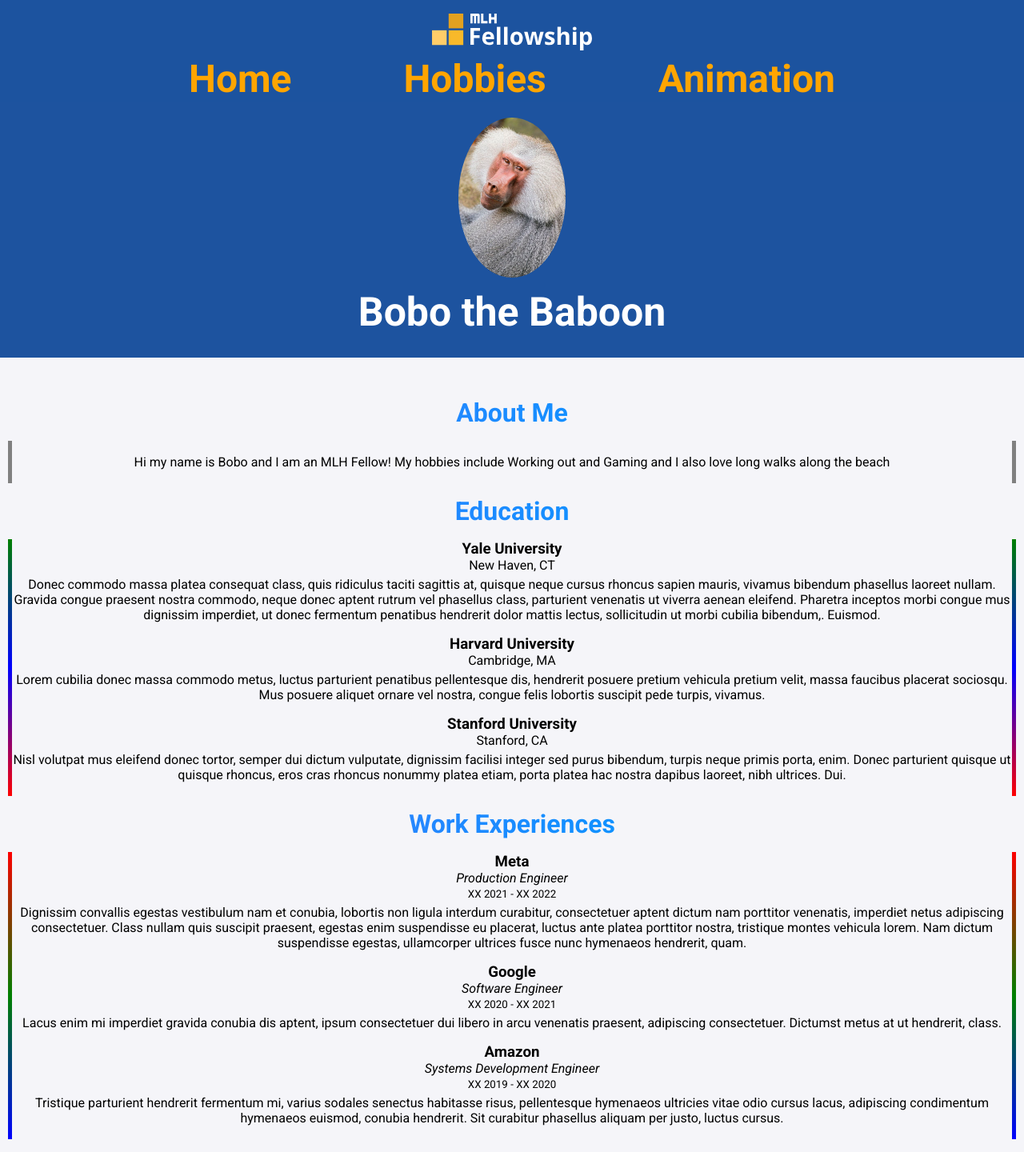
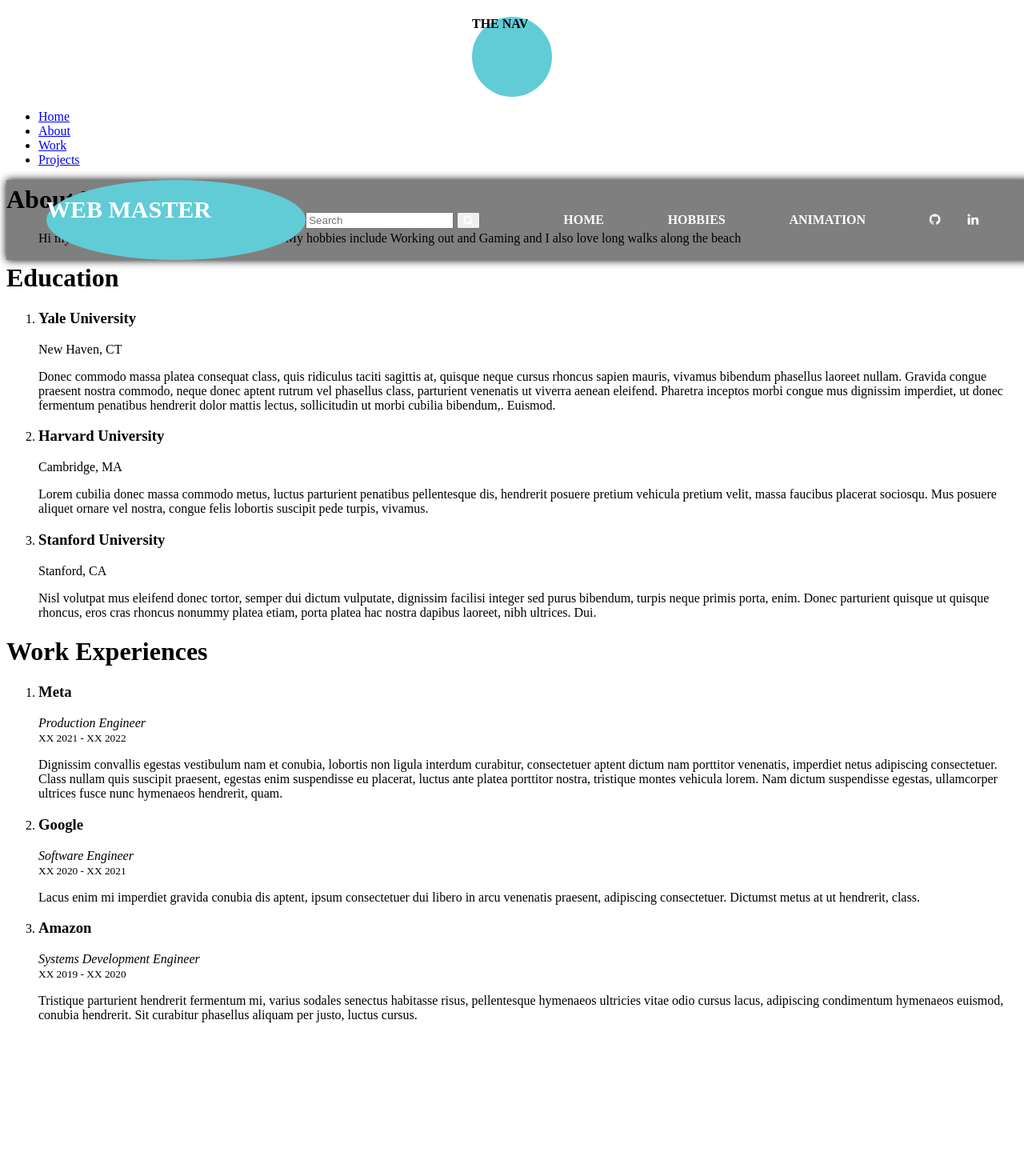
Before and after one commit to shawnzhang12/flask-personal-portfolio, a Flask app: page / in a window 1280 px wide. Shown: the whole page at 80% size. After the commit the page ends 1278 px from the top, so only its background shows below. Run offline with Flask 2, Linux system fonts and the light colour scheme.

Commit message:
remaking entire nav bar and layout, following yt tutorial

```diff
--- a/app/__init__.py
+++ b/app/__init__.py
@@ -10,7 +10,7 @@ GoogleMaps(app, key=os.getenv("MAPS_API_KEY"))
 
 @app.route("/")
 def index():
-    return render_template("main.jinja",
+    return render_template("main.j2",
                            title="Bobo the Baboon",
                            name="Bobo",
                            hobbies="Working out and Gaming",
@@ -103,7 +103,7 @@ def hobbies_and_map():
         },
     ]
 
-    return render_template('hobbies_and_map.jinja',
+    return render_template('hobbies_and_map.j2',
                            title=title,
                            trdmap=bobomap,
                            hobbies=hobbies,
--- a/app/static/styles/main.css
+++ b/app/static/styles/main.css
@@ -1,97 +1,22 @@
 p, h1, h2, h3, h4, h5, h6, button {
-    font-family: "Roboto", serif;
+    font-family: "Rob
 }
 
 body {
-    background-color: #f5f5f9;
-    background-size: cover;
-    width: auto;
-    overflow-x: hidden;
-    font-family: "Roboto", serif;
-    margin: 0px;
-}
-
-.nav-bar {
-    width: 100%;
-    display: inline-block;
-    background-color: #1C539F;
-    font-family: "Roboto", serif;
-    font-weight: 700 !important;
-    padding-top: 10px;
-}
-
-.nav-content .logo-touch-target {
-    display: inline-flex;
-    height: 60%;
-    width: 350px;
-}
-
-.nav-content .nav-logo {
-    height: 60px;
-    margin: auto;
-}
-
-.nav-logo {
+    width: 100vw;
+    height: 100vh;
+    margin: 0;
+    background: black;
+    overflow: hidden;
     display: flex;
+    justify-content: center;
     align-items: center;
-    justify-content: center;
-}
-
-.nav-logo img {
-    width: 200px;
-}
-
-.nav-content nav {
-    display: flex;
-    width: 100%;
-    text-align: center;
-    padding-top: 0px;
-    padding-right: 0px;
-}
-
-.nav-content{
-    text-align: center;
-}
-
-.nav-content a{
-    text-decoration: none;
-    color:orange;
-    font-size: 3em;
-    padding: 5%;
-}
+  }
 
 #links {
     display: flex;
     flex-direction: row;
     justify-content: space-evenly;
-}
-
-.profile {
-    background-color: #1d539f !important;
-    text-align: center;
-    height: 320px;
-    margin-bottom: 50px;
-}
-
-.profile h1 {
-        font-size: 50px;
-        font-weight: 700;
-        color: white;
-}
-
-.profile img {
-        border-radius: 50%;
-        max-width: 100%;
-        max-height: 100%;
-        margin-left: auto;
-        margin-right: auto;
-        display: block;
-        padding: 20px;
-}
-
-.profile .profile-picture {
-    margin-bottom: 30px;
-    height: 200px;
 }
 
 .banner {
@@ -164,3 +89,216 @@ body {
 .entry-desc{
     margin-top: 5px;
 }
+
+canvas {
+    position: absolute;
+    top:0;
+    left:0;
+    z-index:-99;
+  }
+  .login-div {
+    max-width: 430px;
+    padding: 35px;
+    border-radius: 15px;
+    color:white;
+    background: rgba(8,8,8,0.7);
+    box-shadow: 1px 1px 20px rgba(0, 0, 0, 0.5);
+  }
+  .logo {
+    background-image: url("../img/logo.jpg");
+    width:100px;
+    height:100px;
+    border-radius: 50%;
+    margin:0 auto;
+  }
+
+  header{
+    width:100%;
+    height: 100px;
+    display: flex;
+    justify-content: space-between;
+    align-items: center;
+    position: fixed;
+    z-index: 99;
+    box-shadow: 0 0 10px #000;
+    background: rgba(0,0,0,0.5);
+  }
+
+
+  i{
+    color: #fff;
+    cursor: pointer;
+  }
+
+  header .logo{
+    flex: 1;
+    color:#fff;
+
+    margin-left: 50px;
+    text-transform: uppercase;
+    font-size: 15px;
+  }
+
+  header ul {
+    flex:2;
+    display: flex;
+    justify-content: space-evenly;
+  }
+  header ul li{
+    list-style: none;
+  }
+  header ul li a{
+    text-decoration: none;
+    color:#fff;
+    font-weight: 600;
+    text-transform: uppercase;
+    padding: 10px 15px;
+  }
+  header ul li a:hover{
+    border-bottom: 2px solid cadetblue;
+  }
+  header .menu{
+    font-size: 2.5em;
+    display: none;
+  }
+  @media(max-width:1000px){
+    header ul{
+        position: fixed;
+        top:100px;
+        right: -100%;
+        background: rgba(0,0,0,0.5);
+        height: calc(100vh - 100px);
+        width:50%;
+        flex-direction: column;
+        align-items: center;
+        transition: right 0.5s linear;
+    }
+
+    header .menu{
+        display: block;
+        width:100px;
+        text-align: center;
+    }
+  }
+
+  *{
+    margin: 0;
+    padding: 0;
+    box-sizing: border-box;
+    font-family: Arial;
+}
+body{
+    background: url(bg.jpg);
+    background-size: cover;
+    height: 100vh;
+    background-position: center;
+}
+header{
+    width:100%;
+    height: 100px;
+    display: flex;
+    justify-content: space-between;
+    align-items: center;
+    position: fixed;
+    z-index: 99;
+    box-shadow: 0 0 10px #000;
+    background: rgba(0,0,0,0.5);
+}
+#chk1{
+    display: none;
+
+
+}
+i{
+    color: #fff;
+    cursor: pointer;
+}
+header .logo{
+    flex: 1;
+    color:#fff;
+
+    margin-left: 50px;
+    text-transform: uppercase;
+    font-size: 15px;
+}
+header .search-box{
+    flex: 1;
+    position: relative;
+}
+.search-box input{
+    width:100%;
+    height: 40px;
+    border: none;
+    outline: none;
+    background:#f2f2f2;
+    border-radius: 30px;
+    color:gray;
+    font-size: 16px;
+    padding-left: 5px;
+    padding-right: 40px;
+    text-align: center;
+
+}
+
+.search-box button{
+    cursor: pointer;
+    width:40px;
+    height: 40px;
+    border-radius: 30px;
+    border:none;
+    position: absolute;
+    top:0;
+    right: 0;
+    transform: scale(0.9);
+    background: green;
+    color: #fff;
+}
+header ul {
+    flex:2;
+    display: flex;
+    justify-content: space-evenly;
+}
+header ul li{
+    list-style: none;
+}
+header ul li a{
+    text-decoration: none;
+    color:#fff;
+    font-weight: 600;
+    text-transform: uppercase;
+    padding: 10px 15px;
+}
+header ul li a:hover{
+    border-bottom: 2px solid cadetblue;
+}
+header .menu{
+    font-size: 2.5em;
+    display: none;
+}
+@media(max-width:1000px){
+    .search-box button{
+        position: absolute;
+    }
+    header ul{
+        position: fixed;
+        top:100px;
+        right: -100%;
+        background: rgba(0,0,0,0.5);
+        height: calc(100vh - 100px);
+        width:50%;
+        flex-direction: column;
+        align-items: center;
+        transition: right 0.5s linear;
+    }
+
+    header .menu{
+        display: block;
+        width:100px;
+        text-align: center;
+    }
+    #chk1:checked ~ ul{
+        right: 0;
+
+    }
+
+}
--- a/app/static/styles/styles.css
+++ b/app/static/styles/styles.css
@@ -1,13 +1,4 @@
-body {
-  width: 100vw;
-  height: 100vh;
-  margin: 0;
-  background: black;
-  overflow: hidden;
-  display: flex;
-  justify-content: center;
-  align-items: center;
-}
+
 canvas {
   position: absolute;
   top:0;
@@ -29,3 +20,79 @@ canvas {
   border-radius: 50%;
   margin:0 auto;
 }
+
+header{
+  width:100%;
+  height: 100px;
+  display: flex;
+  justify-content: space-between;
+  align-items: center;
+  position: fixed;
+  z-index: 99;
+  box-shadow: 0 0 10px #000;
+  background: rgba(0,0,0,0.5);
+}
+#chk1{
+  display: none;
+}
+
+i{
+  color: #fff;
+  cursor: pointer;
+}
+
+header .logo{
+  flex: 1;
+  color:#fff;
+
+  margin-left: 50px;
+  text-transform: uppercase;
+  font-size: 15px;
+}
+
+header ul {
+  flex:2;
+  display: flex;
+  justify-content: space-evenly;
+}
+header ul li{
+  list-style: none;
+}
+header ul li a{
+  text-decoration: none;
+  color:#fff;
+  font-weight: 600;
+  text-transform: uppercase;
+  padding: 10px 15px;
+}
+header ul li a:hover{
+  border-bottom: 2px solid cadetblue;
+}
+header .menu{
+  font-size: 2.5em;
+  display: none;
+}
+@media(max-width:1000px){
+  header ul{
+      position: fixed;
+      top:100px;
+      right: -100%;
+      background: rgba(0,0,0,0.5);
+      height: calc(100vh - 100px);
+      width:50%;
+      flex-direction: column;
+      align-items: center;
+      transition: right 0.5s linear;
+  }
+
+  header .menu{
+      display: block;
+      width:100px;
+      text-align: center;
+  }
+  #chk1:checked ~ ul{
+      right: 0;
+
+  }
+
+}
--- a/app/templates/animation.html
+++ b/app/templates/animation.html
@@ -1,5 +1,4 @@
-{% extends "index.jinja" %}
-
+{% extends "index.j2" %}
 {% block content %}
 <script src="{{ url_for('static', filename='/three.min.js') }}"></script>
 <script src="{{ url_for('static', filename='/postprocessing.min.js') }}"></script>
--- a/app/templates/hobbies_and_map.jinja
+++ b/app/templates/hobbies_and_map.j2
@@ -1,11 +1,11 @@
-{% extends "index.jinja" %}
+{% extends "index.j2" %}
 
 {% block extra_head %}
   {{trdmap.js}}
 {% endblock extra_head %}
 
 {% block content %}
-{% include "hobbies.jinja" %}
+{% include "hobbies.j2" %}
 <div class="_container">
   <div id="hb-entry-container">
             <h3 id="hb-entry-heading">Traveling!</h3>
--- /dev/null
+++ b/app/templates/index.j2
@@ -0,0 +1,64 @@
+<!DOCTYPE html>
+<html lang="en">
+<head>
+    {% block head %}
+    <meta charset="UTF-8">
+    <meta name="viewport" content="width=device-width, initial-scale=1.0">
+    <title>{{ title }}</title>
+    <link rel="preconnect" href="https://fonts.gstatic.com" />
+    <link
+      href="https://fonts.googleapis.com/css2?family=Roboto:ital,wght@0,100;0,300;0,400;0,500;0,700;0,900;1,100;1,300;1,400;1,500;1,700;1,900&display=swap"
+      rel="stylesheet"
+    />
+    <link rel="stylesheet" href="https://stackpath.bootstrapcdn.com/font-awesome/4.7.0/css/font-awesome.min.css">
+    <link lang="sass" rel="stylesheet" href="{{ url_for('static', filename='/styles/styles.css') }}" />
+    {% endblock head %}
+    {% block extra_head %}
+    {% endblock extra_head %}
+
+
+
+</head>
+
+<body>
+    <nav>
+        <div class="logo">
+            <h4>THE NAV</h4>
+        </div>
+        <ul>
+            <li><a href="#">Home</a></li>
+            <li><a href="#">About</a></li>
+            <li><a href="#">Work</a></li>
+            <li><a href="#">Projects</a></li>
+        </ul>
+    </nav>
+
+    <header>
+        <input type ="checkbox" name ="" id ="chk1">
+        <div class="logo"><h1>Web Master</h1></div>
+            <div class="search-box">
+                <form>
+                    <input type ="text" name ="search" id ="srch" placeholder="Search">
+                    <button type ="submit"><i class="fa fa-search"></i></button>
+                </form>
+            </div>
+            <ul>
+                <li><a id="link1" href="{{ url_for('index') }}"> Home </a></li>
+                <li><a id="link2" href="{{ url_for('hobbies_and_map') }}"> Hobbies </a></li>
+                <li><a id="link3" href="{{ url_for('animation') }}"> Animation </a></li>
+                <li>
+                  <a href="https://github.com/shawnzhang12"><i class="fa fa-github"></i></a>
+                  <a href="https://www.linkedin.com/in/shawn-zhang717/"><i class="fa fa-linkedin"></i></a>
+                </li>
+            </ul>
+            <div class="menu">
+                <label for="chk1">
+                    <i class="fa fa-bars"></i>
+                </label>
+            </div>
+    </header>
+    {% block content %}
+    {% endblock content %}
+</body>
+
+</html>
--- a/app/templates/index.jinja
+++ /dev/null
@@ -1,52 +0,0 @@
-<!DOCTYPE html>
-<html lang="en">
-  <head>
-    {% block head %}
-    <!-- Required meta tags -->
-    <meta charset="utf-8" />
-    <meta
-      name="viewport"
-      content="width=device-width, initial-scale=1, shrink-to-fit=no"
-    />
-    <meta property="og:title" content="Personal Portfolio" />
-    <meta property="og:description" content="My Personal Portfolio" />
-    <meta property="og:url" content="{{ url }}" />
-
-    <link rel="preconnect" href="https://fonts.gstatic.com" />
-    <link
-      href="https://fonts.googleapis.com/css2?family=Roboto:ital,wght@0,100;0,300;0,400;0,500;0,700;0,900;1,100;1,300;1,400;1,500;1,700;1,900&display=swap"
-      rel="stylesheet"
-    />
-    <link lang="sass" rel="stylesheet" href="{{ url_for('static', filename='/styles/main.css') }}" />
-    <link rel="icon" href="{{ url_for('static', filename='/img/favicon.ico') }}" type="image/x-icon" />
-    <title>{{ title }}</title>
-  {% endblock head %}
-  {% block extra_head %}
-  {% endblock extra_head %}
-  </head>
-
-  <body>
-    <header class="nav-bar">
-      <div class="nav-content">
-          <div class="nav-logo">
-            <img src="{{ url_for('static', filename='/img/logo.svg') }}" />
-          </div>
-          <div class="links">
-            <a id="link1" href="{{ url_for('index') }}"> Home </a>
-            <a id="link2" href="{{ url_for('hobbies_and_map') }}"> Hobbies </a>
-            <a id="link3" href="{{ url_for('animation') }}"> Animation </a>
-          </div>
-      </div>
-    </header>
-
-    <div class="profile">
-      <div id="profile-picture" class="profile-picture">
-        <img src="{{ url_for('static', filename='/img/bobo.jpg') }}" />
-      </div>
-      <h1>{{ title }}</h1>
-    </div>
-
-  {% block content %}
-  {% endblock content %}
-  </body>
-</html>
--- /dev/null
+++ b/app/templates/main.j2
@@ -0,0 +1,4 @@
+{% include "index.j2" %}
+{% include "about.j2" %}
+{% include "education.j2" %}
+{% include "work_experience.j2" %}
--- a/app/templates/main.jinja
+++ /dev/null
@@ -1,4 +0,0 @@
-{% include "index.jinja" %}
-{% include "about.jinja" %}
-{% include "education.jinja" %}
-{% include "work_experience.jinja" %}
```
Also changed, not shown: app/templates/about.j2 (renamed from app/templates/about.jinja), app/templates/education.j2 (renamed from app/templates/education.jinja), app/templates/hobbies.j2 (renamed from app/templates/hobbies.jinja), app/templates/work_experience.j2 (renamed from app/templates/work_experience.jinja).
